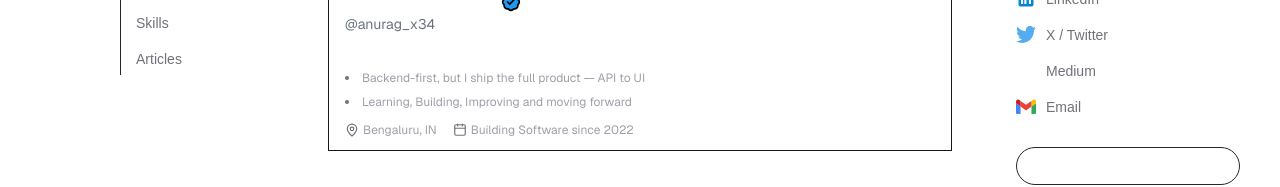
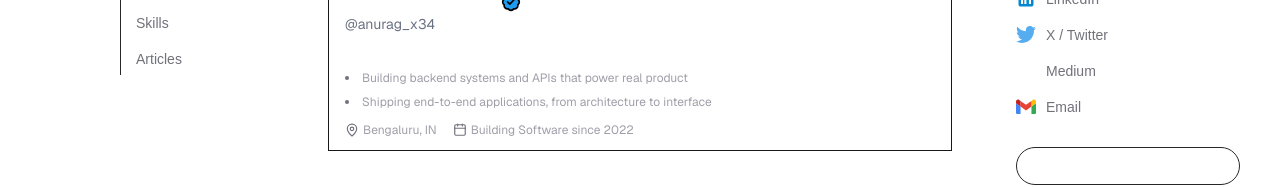
Before and after one commit to anurag-prajapati34/Portfolio, a Next.js app: page / in a window 1280 px wide. Shown: the part 290-477 px from the top of the page. Built offline with nearby package versions, Linux system fonts and the light colour scheme.

Commit message:
refactor: bio

```diff
--- a/components/Profile.tsx
+++ b/components/Profile.tsx
@@ -40,12 +40,14 @@ export default function Profile() {
                     </div>
                     <p className="text-gray-500 text-sm">@anurag_x34</p>
                     <p className="text-sm mt-2">
-                        Backend-heavy full-stack engineer, building AI-integrated products
+                        Backend Engineer | Full-Stack Developer | AI Engineer
                     </p>
 
                     <ul className="flex flex-col gap-y-2 text-xs text-zinc-400 mt-2 list-disc list-inside marker:text-zinc-500">
-                        <li>Backend-first, but I ship the full product — API to UI</li>
-                        <li>Learning, Building, Improving and moving forward</li>
+                        <li>Building backend systems and APIs that power real product</li>
+                        <li>Shipping end-to-end applications, from architecture to interface</li>
+                        {/* <li>Turning AI/LLMs into useful product features</li> */}
+
                     </ul>
                 </div>
 
```
